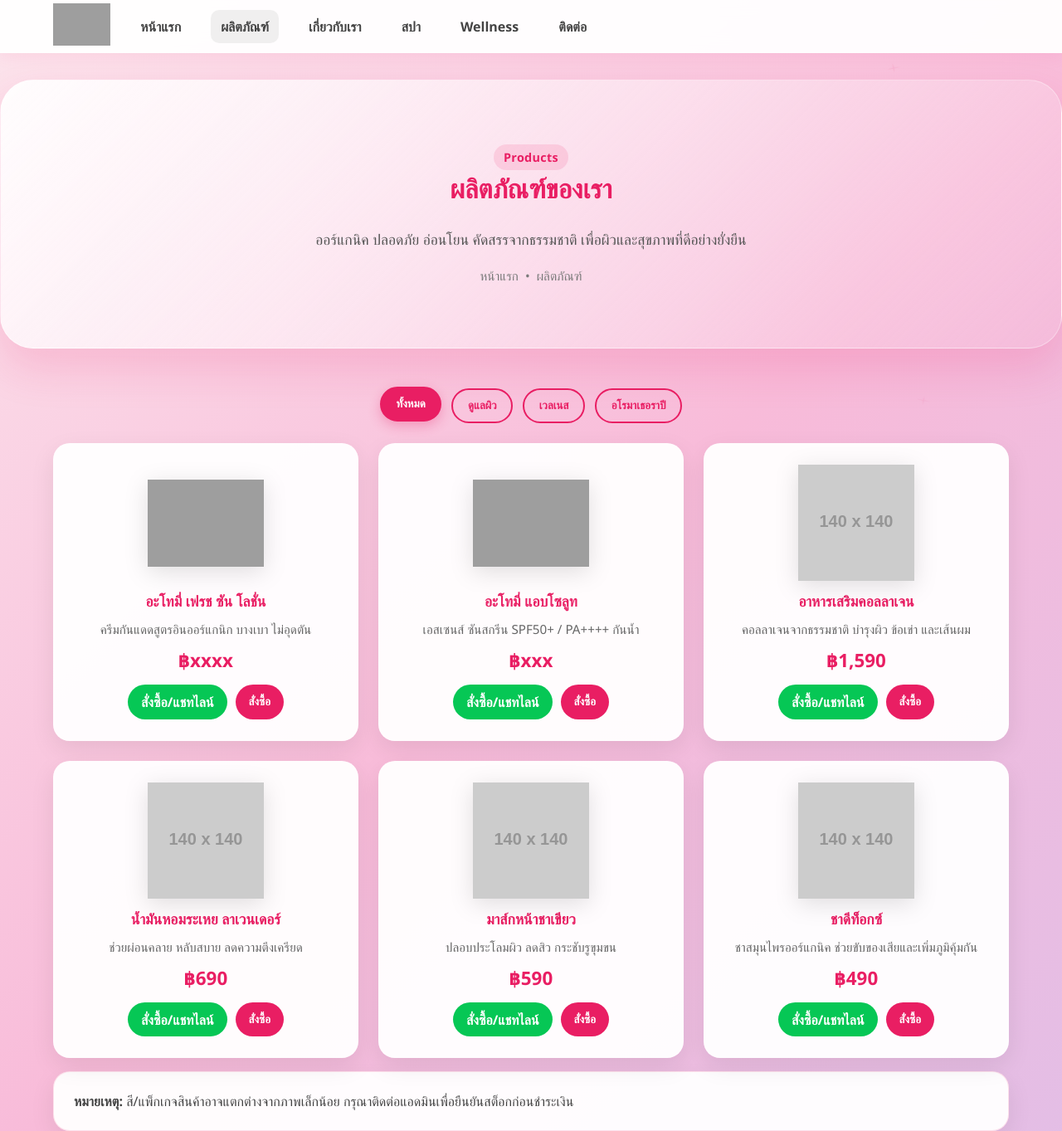
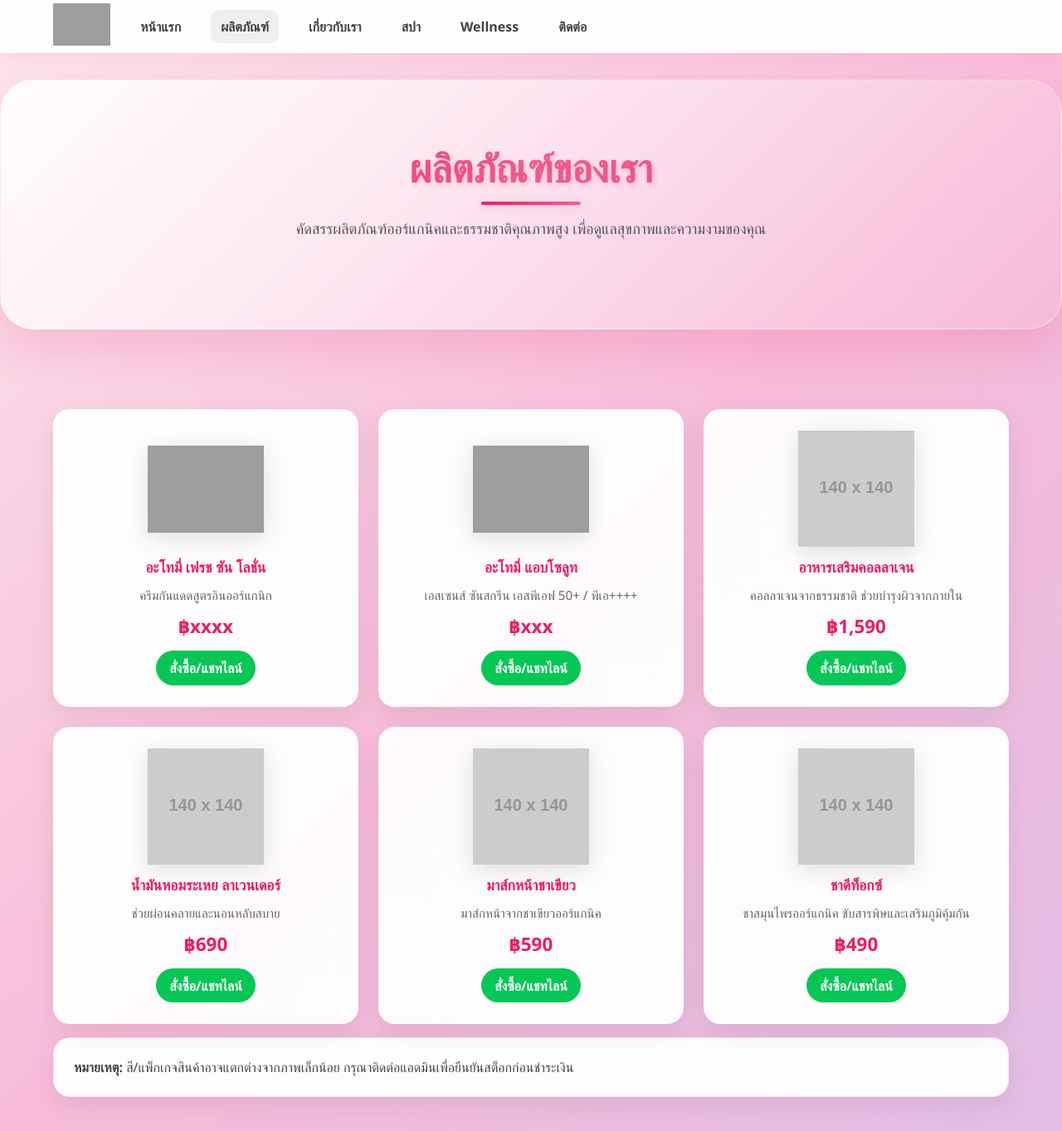
Before and after one commit to paozaniktum-code/Heaven-Beauty, a plain HTML site: page products.html in a window 1280 px wide. Shown: the top 1363 px of the page at 83% size. Drawn offline with Linux system fonts and the light colour scheme; grey boxes are pictures that could not be loaded; placeholder pictures from the web are drawn by us; files whose address does not match are found by name.

Commit message:
Update products.html

```diff
--- a/products.html
+++ b/products.html
@@ -3,30 +3,26 @@
 <head>
   <meta charset="UTF-8" />
   <meta name="viewport" content="width=device-width, initial-scale=1" />
-  <title>ผลิตภัณฑ์ — Heaven & Beauty</title>
+  <title>Heaven and Beauty - ผลิตภัณฑ์</title>
+
+  <!-- CSS หลัก -->
+  <link rel="stylesheet" href="assets/style.css">
+  <!-- ไอคอน -->
   <link rel="stylesheet" href="https://cdnjs.cloudflare.com/ajax/libs/font-awesome/6.5.0/css/all.min.css" crossorigin="anonymous" referrerpolicy="no-referrer" />
-  <link rel="stylesheet" href="assets/style.css" />
   <meta name="description" content="เลือกชมผลิตภัณฑ์ออร์แกนิคจาก Heaven & Beauty — สกินแคร์ เวลเนส และอโรมาเธอราปี" />
 </head>
 <body>
-  <!-- พื้นหลังเอฟเฟกต์นุ่มนวล -->
-  <div class="bg-animation" aria-hidden="true">
-    <div class="floating-star"><svg viewBox="0 0 24 24" aria-hidden="true"><path d="M12,2L13.09,8.26L22,9L13.09,9.74L12,16L10.91,9.74L2,9L10.91,8.26L12,2Z" fill="#f06292"/></svg></div>
-    <div class="floating-star"><svg viewBox="0 0 24 24" aria-hidden="true"><path d="M12,2L13.09,8.26L22,9L13.09,9.74L12,16L10.91,9.74L2,9L10.91,8.26L12,2Z" fill="#e91e63"/></svg></div>
-    <div class="floating-star"><svg viewBox="0 0 24 24" aria-hidden="true"><path d="M12,2L13.09,8.26L22,9L13.09,9.74L12,16L10.91,9.74L2,9L10.91,8.26L12,2Z" fill="#ec407a"/></svg></div>
-  </div>
-
-  <!-- Header / เมนูหลัก -->
+  <!-- Header -->
   <header>
     <div class="container">
       <nav class="navbar" aria-label="หลัก">
         <div class="nav-left">
-          <a href="index.html#home" class="brand" aria-label="Heaven and Beauty">
+          <a href="index.html" class="brand" aria-label="Heaven and Beauty">
             <img src="https://i.postimg.cc/q7Z9WpbC/Black-and-White-Elegant-Floral-Beauty-Salon-Logo.png" alt="โลโก้ Heaven and Beauty" />
           </a>
           <ul class="nav-menu" id="navMenu">
             <li><a href="index.html">หน้าแรก</a></li>
-            <li><a class="active" href="products.html">ผลิตภัณฑ์</a></li>
+            <li><a href="products.html" class="active">ผลิตภัณฑ์</a></li>
             <li><a href="about.html">เกี่ยวกับเรา</a></li>
             <li><a href="services.html">สปา</a></li>
             <li><a href="wellness.html">Wellness</a></li>
@@ -34,7 +30,7 @@
           </ul>
         </div>
         <div class="nav-right">
-          <button class="hamburger-btn" id="hamburger" aria-label="เปิด/ปิดเมนู" aria-expanded="false">
+          <button class="hamburger-btn" id="hamburger" aria-label="เปิด/ปิดเมนู">
             <span class="bar"></span><span class="bar"></span><span class="bar"></span>
           </button>
         </div>
@@ -42,121 +38,105 @@
     </div>
   </header>
 
-  <!-- Hero เฉพาะหน้าผลิตภัณฑ์ -->
-  <section class="page-hero">
+  <!-- Hero -->
+  <section class="hero">
     <div class="container inner">
-      <span class="kicker">Products</span>
       <h1>ผลิตภัณฑ์ของเรา</h1>
-      <p class="lead">ออร์แกนิค ปลอดภัย อ่อนโยน คัดสรรจากธรรมชาติ เพื่อผิวและสุขภาพที่ดีอย่างยั่งยืน</p>
-      <div class="breadcrumbs"><a href="index.html">หน้าแรก</a> • <span>ผลิตภัณฑ์</span></div>
+      <p>คัดสรรผลิตภัณฑ์ออร์แกนิคและธรรมชาติคุณภาพสูง เพื่อดูแลสุขภาพและความงามของคุณ</p>
     </div>
   </section>
 
-  <!-- ฟิลเตอร์หมวดหมู่ -->
-  <section class="page-section products" id="products">
+  <!-- Products Grid (ไม่มีปุ่มหมวด และไม่มีปุ่มสั่งซื้อสีชมพู) -->
+  <section class="products">
     <div class="container">
-      <div class="product-categories" role="tablist" aria-label="หมวดหมู่สินค้า">
-        <button class="category-btn active" data-category="all">ทั้งหมด</button>
-        <button class="category-btn" data-category="skincare">ดูแลผิว</button>
-        <button class="category-btn" data-category="wellness">เวลเนส</button>
-        <button class="category-btn" data-category="aromatherapy">อโรมาเธอราปี</button>
-      </div>
-
-      <!-- กริดสินค้า -->
       <div class="products-grid">
         <!-- 1 -->
-        <div class="product-card" data-category="skincare">
+        <div class="product-card">
           <div class="product-image">
             <img src="https://i.postimg.cc/rp8Cz6hX/image.jpg" alt="อะโทมี่ เฟรช ซัน โลชั่น" loading="lazy">
           </div>
           <div class="product-info">
             <h3>อะโทมี่ เฟรช ซัน โลชั่น</h3>
-            <p>ครีมกันแดดสูตรอินออร์แกนิก บางเบา ไม่อุดตัน</p>
+            <p>ครีมกันแดดสูตรอินออร์แกนิก</p>
             <div class="product-price">฿xxxx</div>
             <div class="product-actions">
               <a class="line-btn" href="https://lin.ee/piYhcCd" target="_blank" rel="noopener">สั่งซื้อ/แชทไลน์</a>
-              <button class="buy-btn" type="button">สั่งซื้อ</button>
             </div>
           </div>
         </div>
         <!-- 2 -->
-        <div class="product-card" data-category="skincare">
+        <div class="product-card">
           <div class="product-image">
             <img src="https://i.postimg.cc/HLp4jGSC/image.jpg" alt="อะโทมี่ แอบโซลูท" loading="lazy">
           </div>
           <div class="product-info">
             <h3>อะโทมี่ แอบโซลูท</h3>
-            <p>เอสเซนส์ ซันสกรีน SPF50+ / PA++++ กันน้ำ</p>
+            <p>เอสเซนส์ ซันสกรีน เอสพีเอฟ 50+ / พีเอ++++</p>
             <div class="product-price">฿xxx</div>
             <div class="product-actions">
               <a class="line-btn" href="https://lin.ee/piYhcCd" target="_blank" rel="noopener">สั่งซื้อ/แชทไลน์</a>
-              <button class="buy-btn" type="button">สั่งซื้อ</button>
             </div>
           </div>
         </div>
         <!-- 3 -->
-        <div class="product-card" data-category="wellness">
+        <div class="product-card">
           <div class="product-image">
             <img src="https://via.placeholder.com/140x140.png?text=Collagen" alt="อาหารเสริมคอลลาเจน" loading="lazy">
           </div>
           <div class="product-info">
             <h3>อาหารเสริมคอลลาเจน</h3>
-            <p>คอลลาเจนจากธรรมชาติ บำรุงผิว ข้อเข่า และเส้นผม</p>
+            <p>คอลลาเจนจากธรรมชาติ ช่วยบำรุงผิวจากภายใน</p>
             <div class="product-price">฿1,590</div>
             <div class="product-actions">
               <a class="line-btn" href="https://lin.ee/piYhcCd" target="_blank" rel="noopener">สั่งซื้อ/แชทไลน์</a>
-              <button class="buy-btn" type="button">สั่งซื้อ</button>
             </div>
           </div>
         </div>
         <!-- 4 -->
-        <div class="product-card" data-category="aromatherapy">
+        <div class="product-card">
           <div class="product-image">
             <img src="https://via.placeholder.com/140x140.png?text=Lavender+Oil" alt="น้ำมันหอมระเหย ลาเวนเดอร์" loading="lazy">
           </div>
           <div class="product-info">
             <h3>น้ำมันหอมระเหย ลาเวนเดอร์</h3>
-            <p>ช่วยผ่อนคลาย หลับสบาย ลดความตึงเครียด</p>
+            <p>ช่วยผ่อนคลายและนอนหลับสบาย</p>
             <div class="product-price">฿690</div>
             <div class="product-actions">
               <a class="line-btn" href="https://lin.ee/piYhcCd" target="_blank" rel="noopener">สั่งซื้อ/แชทไลน์</a>
-              <button class="buy-btn" type="button">สั่งซื้อ</button>
             </div>
           </div>
         </div>
         <!-- 5 -->
-        <div class="product-card" data-category="skincare">
+        <div class="product-card">
           <div class="product-image">
             <img src="https://via.placeholder.com/140x140.png?text=Green+Tea+Mask" alt="มาส์กหน้าชาเขียว" loading="lazy">
           </div>
           <div class="product-info">
             <h3>มาส์กหน้าชาเขียว</h3>
-            <p>ปลอบประโลมผิว ลดสิว กระชับรูขุมขน</p>
+            <p>มาส์กหน้าจากชาเขียวออร์แกนิค</p>
             <div class="product-price">฿590</div>
             <div class="product-actions">
               <a class="line-btn" href="https://lin.ee/piYhcCd" target="_blank" rel="noopener">สั่งซื้อ/แชทไลน์</a>
-              <button class="buy-btn" type="button">สั่งซื้อ</button>
             </div>
           </div>
         </div>
         <!-- 6 -->
-        <div class="product-card" data-category="wellness">
+        <div class="product-card">
           <div class="product-image">
             <img src="https://via.placeholder.com/140x140.png?text=Detox+Tea" alt="ชาดีท็อกซ์" loading="lazy">
           </div>
           <div class="product-info">
             <h3>ชาดีท็อกซ์</h3>
-            <p>ชาสมุนไพรออร์แกนิค ช่วยขับของเสียและเพิ่มภูมิคุ้มกัน</p>
+            <p>ชาสมุนไพรออร์แกนิค ขับสารพิษและเสริมภูมิคุ้มกัน</p>
             <div class="product-price">฿490</div>
             <div class="product-actions">
               <a class="line-btn" href="https://lin.ee/piYhcCd" target="_blank" rel="noopener">สั่งซื้อ/แชทไลน์</a>
-              <button class="buy-btn" type="button">สั่งซื้อ</button>
             </div>
           </div>
         </div>
       </div>
 
-      <!-- หมายเหตุ/เงื่อนไขการสั่งซื้อ (ปรับตามจริงได้) -->
+      <!-- หมายเหตุ -->
       <div class="card" style="margin-top:16px">
         <p style="margin:0"><strong>หมายเหตุ:</strong> สี/แพ็กเกจสินค้าอาจแตกต่างจากภาพเล็กน้อย กรุณาติดต่อแอดมินเพื่อยืนยันสต็อกก่อนชำระเงิน</p>
       </div>
@@ -170,6 +150,7 @@
     </div>
   </footer>
 
+  <!-- JS รวมการทำงานของเมนูมือถือ/active menu/เลื่อนนุ่มนวล -->
   <script src="assets/app.js"></script>
 </body>
 </html>
```
